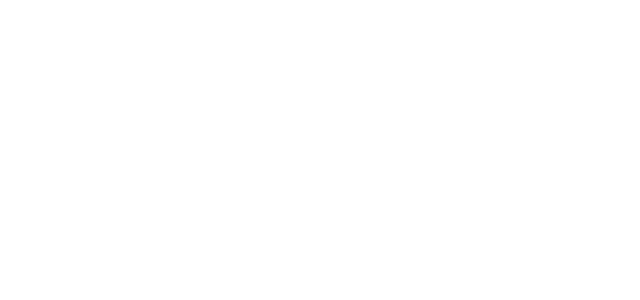
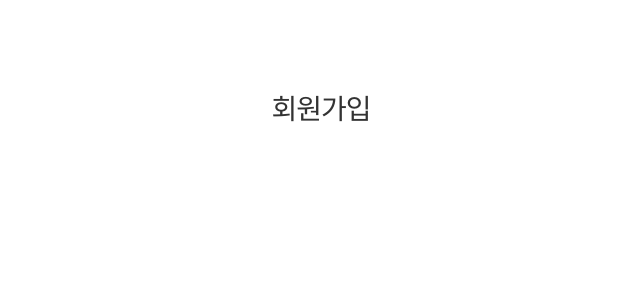
Before and after one commit to super-coding-3/super-kurly, a React (Create React App) app: page /signup in a window 1280 px wide. Before the commit this address had no page. Shown: the top 300 px of the page, without its empty margins (319-959 px from the left). Built offline with nearby package versions, Linux system fonts and the light colour scheme.

Commit message:
[feature] Login 타입스트립트 선언 방식 / SignUp 구조 틀 + router 선언

```diff
--- a/src/App.tsx
+++ b/src/App.tsx
@@ -1,6 +1,8 @@
 import React from "react";
 import { Routes, Route } from "react-router-dom";
+
 import Login from "./page/Login";
+import SignUp from "./page/SignUp";
 import Goods from "./page/Goods";
 
 const App: React.FC = () => {
@@ -10,6 +12,7 @@
       {/* <Header /> */}
       <Routes>
         <Route path="/login" element={<Login />} />
+        <Route path="/signup" element={<SignUp />} />
         <Route path="/goods" element={<Goods />} />
         {/* 각자 완성한 페이지 path 및 element 삽입 */}
       </Routes>
--- a/src/components/login/LoginForm.tsx
+++ b/src/components/login/LoginForm.tsx
@@ -18,7 +18,7 @@
     .min(6, "비밀번호는 최소 6자리 이상이어야 합니다"),
 });
 
-const LoginForm = () => {
+function LoginForm(): JSX.Element {
   const navigate = useNavigate();
 
   const onSubmitHandler = (
@@ -86,7 +86,7 @@
       </Formik>
     </LoginFormik>
   );
-};
+}
 
 const LoginFormik = styled.div`
   width: 340px;
--- a/src/page/Login.tsx
+++ b/src/page/Login.tsx
@@ -3,16 +3,16 @@
 
 import LoginForm from "../components/login/LoginForm";
 
-function Login() {
+function Login(): JSX.Element {
   return (
-    <LoginContainer>
+    <Container>
       <LoginTitle>로그인</LoginTitle>
       <LoginForm />
-    </LoginContainer>
+    </Container>
   );
 }
 
-const LoginContainer = styled.div`
+export const Container = styled.div`
   min-width: 1050px;
   margin-top: 90px;
   margin-bottom: 60px;
--- /dev/null
+++ b/src/page/SignUp.tsx
@@ -0,0 +1,24 @@
+import React from "react";
+import styled from "styled-components";
+
+import { Container } from "./Login";
+
+function SignUp(): JSX.Element {
+  return (
+    <Container>
+      <SignUpTitle>회원가입</SignUpTitle>
+    </Container>
+  );
+}
+
+const SignUpTitle = styled.h1`
+  margin-bottom: 50px;
+  font-size: 28px;
+  line-height: 35px;
+  font-weight: 500;
+  text-align: center;
+  letter-spacing: -1px;
+  color: rgb(51, 51, 51);
+`;
+
+export default SignUp;
```
Also changed, not shown: src/components/signup/SignUpForm.tsx (added, +7 -0 lines).
